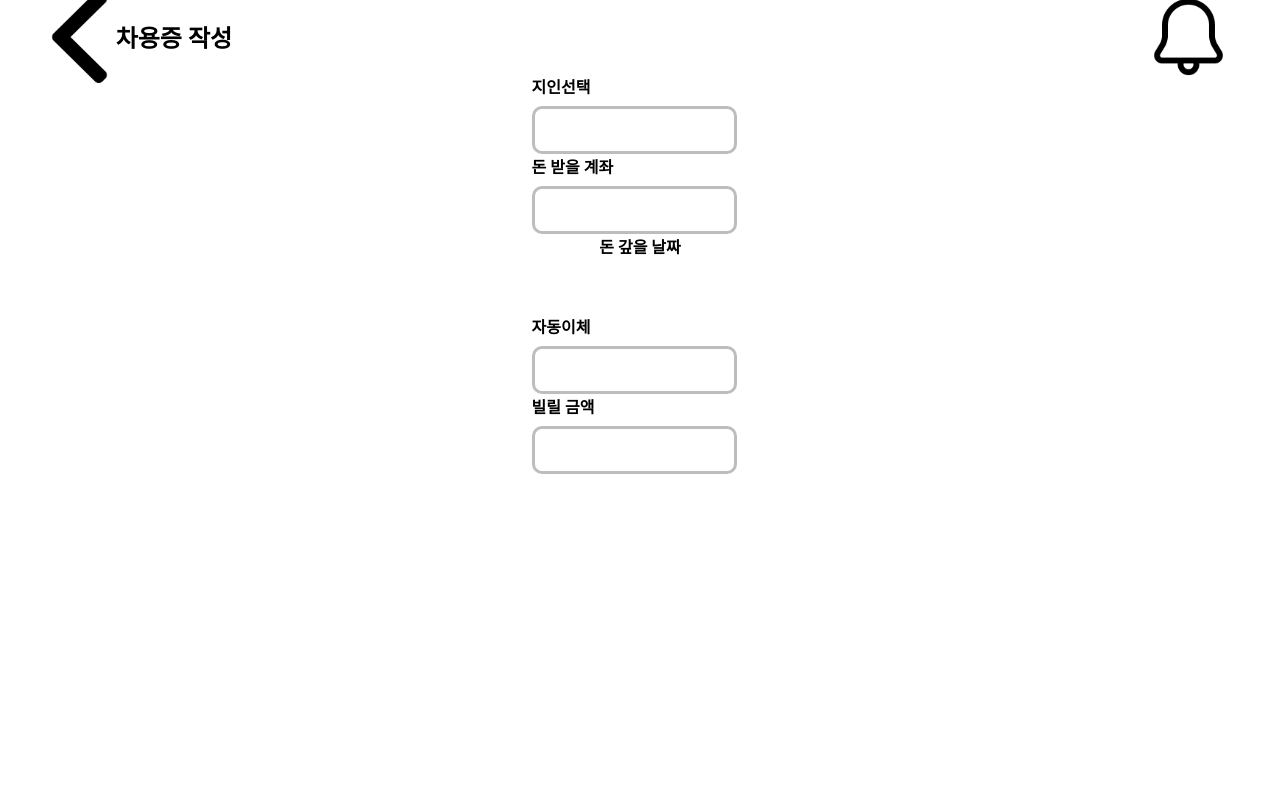
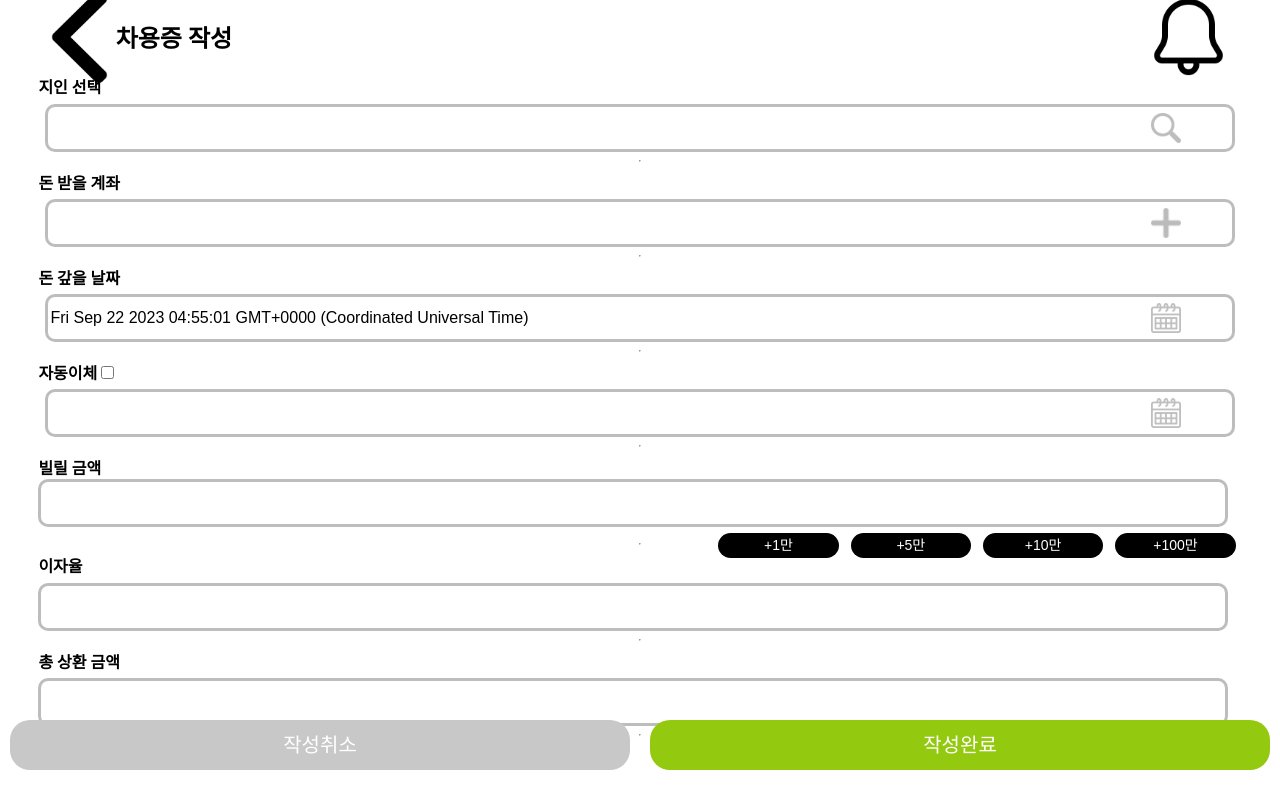
Before and after one commit to B-108/8finance, a React (Vite) app in the folder Billage/Front/billage/: page /transfer in a window 1280 px wide. Built offline with nearby package versions, Linux system fonts and the light colour scheme.

Commit message:
feat : transfer뼈대작성

```diff
--- a/Billage/Front/billage/src/components/Common/Button.tsx
+++ b/Billage/Front/billage/src/components/Common/Button.tsx
@@ -11,29 +11,30 @@ interface ButtonProps {
     disabled?: boolean;
 
     // 사이즈 설정
-    $size ?: string
+    $size?: string;
 
     // 버튼 종류
-    $basicGreenBtn ?: boolean
-    $basicGrayBtn ?: boolean
-    $smallGreenBtn ?: boolean
-    $smallGrayBtn ?: boolean
+    $basicGreenBtn?: boolean;
+    $basicGrayBtn?: boolean;
+    $smallGreenBtn?: boolean;
+    $smallGrayBtn?: boolean;
+    $smallBlackBtn?: boolean;
 
     // 색상 지정
-    $Green ?:boolean
-    $Gray ?:boolean
+    $Green?: boolean;
+    $Gray?: boolean;
 
     // 위치 선정
-    $absolute ?: string
+    $absolute?: string;
 }
 
 const StyledButton = styled.button<ButtonProps>`
     width: auto;
     height: auto;
-    border : none;
+    border: none;
     color: white;
     padding: 0%;
-    text-align : center;
+    text-align: center;
     font-size: ${theme.fontSize.DF_16};
     width: ${(props) => props.$size?.split(',')[0]};
     height: ${(props) => props.$size?.split(',')[1]};
@@ -50,9 +51,8 @@ const StyledButton = styled.button<ButtonProps>`
         css`
             font-size: ${theme.fontSize.M_20};
             border-radius: ${theme.radius.L_20};
-            background-color: ${theme.color.green[0]};;
-        `
-    }
+            background-color: ${theme.color.green[0]};
+        `}
 
     // 회색 큰/중간 사이즈 버튼
     ${(props) =>
@@ -60,9 +60,8 @@ const StyledButton = styled.button<ButtonProps>`
         css`
             font-size: ${theme.fontSize.M_20};
             border-radius: ${theme.radius.L_20};
-            background-color: ${theme.color.gray[40]};;
-        `
-    }
+            background-color: ${theme.color.gray[40]};
+        `}
 
     // 초록색 작은 사이즈 버튼 (모달용/전송용)
     ${(props) =>
@@ -70,9 +69,8 @@ const StyledButton = styled.button<ButtonProps>`
         css`
             font-size: ${theme.fontSize.DF_16};
             border-radius: ${theme.radius.DF_8};
-            background-color: ${theme.color.green[0]};;
-        `
-    }
+            background-color: ${theme.color.green[0]};
+        `}
 
     // 회색 작은 사이즈 버튼 (모달용)
     ${(props) =>
@@ -80,26 +78,31 @@ const StyledButton = styled.button<ButtonProps>`
         css`
             font-size: ${theme.fontSize.DF_16};
             border-radius: ${theme.radius.DF_8};
-            background-color: ${theme.color.gray[40]};;
-        `
-    }
+            background-color: ${theme.color.gray[40]};
+        `}
+    // 검은색 작은 사이즈 버튼 (빌릴금액)
+    ${(props) =>
+        props.$smallBlackBtn &&
+        css`
+            font-size: ${theme.fontSize.S_14};
+            border-radius: ${theme.radius.M_15};
+            background-color: ${theme.color.black};
+        `}
 
     // 초록색
     ${(props) =>
         props.$Green &&
         css`
-            background-color:  ${theme.color.green[0]};
-        `
-    }
+            background-color: ${theme.color.green[0]};
+        `}
 
     // 회색
     ${(props) =>
         props.$Gray &&
         css`
-            background-color:  ${theme.color.gray[70]};
-        `
-    }
-`
+            background-color: ${theme.color.gray[70]};
+        `}
+`;
 
 const Button = (props:ButtonProps) => {
     return <StyledButton {...props}> {props.children} </StyledButton>
--- a/Billage/Front/billage/src/components/Common/Input.tsx
+++ b/Billage/Front/billage/src/components/Common/Input.tsx
@@ -2,32 +2,36 @@ import React, {ChangeEvent} from 'react'
 
 import styled, {css} from "styled-components"
 import theme from '/src/themes';
+import Image from './Image';
 
 interface InputProps {
     children?: React.ReactNode;
     onClick?: () => void;
 
-    value? : string  | number | Date;
+    value?: string | number | Date;
     onChange?: (event: ChangeEvent<HTMLInputElement>) => void;
 
     disabled?: boolean;
-    type?: 'phone' | 'number' | 'money' | 'name' | 'day' | 'interest';
+    type?: 'phone' | 'number' | 'money' | 'name' | 'day' | 'interest' | 'amount' | 'totalAmount';
 
     // 사이즈 설정
-    $size ?: string
+    $size?: string;
 
     // 활성 상태
-    $active ?: boolean;
+    $active?: boolean;
 
     // 간편 비밀번호
-    $simplepassword ?: boolean
+    $simplepassword?: boolean;
+
+    // 사진
+    $buttonImage?: string;
 }
 
 const StyledInput = styled.input<InputProps>`
     // 기본값
     width: auto;
     height: auto;
-    border : 1px solid black;
+    border: 1px solid black;
     font-size: ${theme.fontSize.DF_16};
     border-radius: ${theme.radius.S_10};
     line-height: ${(props) => props.$size?.split(',')[1]};
@@ -40,21 +44,20 @@ const StyledInput = styled.input<InputProps>`
     ${(props) =>
         props.$active &&
         css`
-            border : 3px solid ${theme.color.gray[70]};
+            border: 3px solid ${theme.color.gray[70]};
             font-size: ${theme.fontSize.DF_16};
             border-radius: ${theme.radius.S_10};
 
             &:focus {
                 outline: 1px solid ${theme.color.green[0]};
             }
-        `
-    }
+        `}
 
     // 간편 비밀번호 입력
     ${(props) =>
         props.$simplepassword &&
         css`
-            border : 1px solid ${theme.color.gray[100]};
+            border: 1px solid ${theme.color.gray[100]};
             background-color: ${theme.color.gray[100]};
             font-size: ${theme.fontSize.DF_16};
             border-radius: 100%;
@@ -63,15 +66,29 @@ const StyledInput = styled.input<InputProps>`
                 outline: 1px solid ${theme.color.green[0]};
                 background-color: ${theme.color.green[0]};
             }
-        `
-    }
-`
+        `}
 
-const Input = (props:InputProps) => {
-    return <StyledInput {...props}></StyledInput>
-}
+    // 타입이 "interest"인 경우 "%" 기호 표시
+    ${(props) =>
+        props.type === 'interest' &&
+        css`
+            position: relative;
 
-export default Input
+            &:after {
+                content: '%';
+                position: absolute;
+                right: 10px; // '%' 기호의 오른쪽 여백 조정
+                top: 50%;
+                transform: translateY(-50%);
+            }
+        `}
+`;
+
+const Input = (props: InputProps) => {
+    return <StyledInput {...props}></StyledInput>;
+};
+
+export default Input;
 
 export const InputHeader = styled.div`
     width: fit-content;
@@ -94,7 +111,7 @@ export const InputDiv = styled.div`
 
 export const InputAuthHeader = styled(InputHeader)`
     margin-bottom: 47px;
-`
+`;
 
 export const ButtonBox = styled.div`
     position: absolute;
@@ -103,4 +120,31 @@ export const ButtonBox = styled.div`
     width: 90%;
 
     /* border: 1px solid red; */
-`
+`;
+
+//
+export const InputWithPercentage = styled(StyledInput)<{ $hasPercentage?: boolean }>`
+    position: relative;
+
+    &::after {
+        content: '%';
+        position: absolute;
+        top: 50%;
+        right: 10px; /* 원하는 위치로 조절 가능 */
+        transform: translateY(-50%);
+        display: ${(props) => (props.$hasPercentage ? 'block' : 'none')};
+    }
+`;
+
+// 오른쪽에 이미지 달린 인풋
+export const ButtonInput = (props: InputProps) => {
+    return (
+        <InputDiv>
+            <StyledInput {...props}></StyledInput>
+            <ButtonBox>
+                {/* 이미지 버튼을 여기에 추가하세요 */}
+                {props.$buttonImage && <Image src={props.$buttonImage} alt="Button Image" width="30px" />}
+            </ButtonBox>
+        </InputDiv>
+    );
+};
--- a/Billage/Front/billage/src/pages/Transfer/Transfer.style.ts
+++ b/Billage/Front/billage/src/pages/Transfer/Transfer.style.ts
@@ -2,14 +2,19 @@ import styled from 'styled-components';
 import theme from '/src/themes';
 
 export const InputDiv = styled.div`
+    width: 100%;
     display: flex;
     flex-direction: column;
     justify-content: space-between;
     height: 80px;
 `;
 
-export const InputTitle = styled.p`
+export const InputTitle = styled.div`
     font-size: ${theme.fontSize.DF_16};
     margin: 0px;
     font-weight: 800;
 `;
+
+export const StyledCheckbox = styled.input`
+    font-size: 16px;
+`;
--- a/Billage/Front/billage/src/pages/Transfer/Transfer.tsx
+++ b/Billage/Front/billage/src/pages/Transfer/Transfer.tsx
@@ -1,14 +1,24 @@
 import { InputDiv, InputTitle } from './Transfer.style';
-import Input from '/src/components/Common/Input';
+import Input, { ButtonInput } from '/src/components/Common/Input';
 import React, { useState } from 'react';
 import DatePicker from 'react-datepicker';
 import 'react-datepicker/dist/react-datepicker.css';
 import CenteredContainer from '/src/components/Common/CenterAlign';
 import Header from '/src/components/Header/Header';
+import Image from '/src/components/Common/Image';
+import plus from '/src/assets/plus.svg';
+import calendar from '/src/assets/calendar.svg';
+import magnifyingGlass from '/src/assets/magnifyingGlass.svg';
+import Button from '/src/components/Common/Button';
+import { css } from 'styled-components';
 
 function Transfer() {
     const [friendInfo, setFriendInfo] = useState<string>('');
     const [accountInfo, setAccountInfo] = useState<string>('');
+    const [amount, setAmount] = useState<string>('');
+    const [endDate, setEndDate] = useState(new Date());
+    const [transferDate, setTransferDate] = useState<string>('');
+    const [interest, setInterest] = useState<string>('');
 
     const handleFriendInfoChange = (event: React.ChangeEvent<HTMLInputElement>) => {
         setFriendInfo(event.target.value);
@@ -16,35 +26,136 @@ function Transfer() {
     const handleAccountInfoChange = (event: React.ChangeEvent<HTMLInputElement>) => {
         setAccountInfo(event.target.value);
     };
-    const [endDate, setEndDate] = useState(new Date());
-    const [transferDate, setTransferDate] = useState(new Date());
+    const handleAmountChange = (event: React.ChangeEvent<HTMLInputElement>) => {
+        setAccountInfo(event.target.value);
+    };
+    const handleEndDateChange = (event: React.ChangeEvent<HTMLInputElement>) => {
+        setAccountInfo(event.target.value);
+    };
+    const handleTransferDateChange = (event: React.ChangeEvent<HTMLInputElement>) => {
+        setAccountInfo(event.target.value);
+    };
+    const handleInterestChange = (event: React.ChangeEvent<HTMLInputElement>) => {
+        setAccountInfo(event.target.value);
+    };
 
     return (
         <CenteredContainer>
             <Header headerTitle="차용증 작성"></Header>
             {/* <DatePicker selected={endDate} onChange={(date) => setEndDate(date)} /> */}
             <InputDiv>
-                <InputTitle>지인선택</InputTitle>
-                <Input value={friendInfo} $active $size="90%,40px" onChange={handleFriendInfoChange}></Input>
+                <InputTitle>지인 선택</InputTitle>
+                <ButtonInput
+                    value={friendInfo}
+                    $active
+                    $size="98%,40px"
+                    onChange={handleFriendInfoChange}
+                    $buttonImage={magnifyingGlass} // 이미지 버튼 추가
+                />
             </InputDiv>
+            <hr />
             <InputDiv>
                 <InputTitle>돈 받을 계좌</InputTitle>
-                <Input value={accountInfo} $active $size="90%,40px" onChange={handleAccountInfoChange}></Input>
+                <ButtonInput
+                    value={accountInfo}
+                    $active
+                    $size="98%,40px"
+                    onChange={handleAccountInfoChange}
+                    $buttonImage={plus} // 이미지 버튼 추가
+                />
             </InputDiv>
+            <hr />
             <InputDiv>
                 <InputTitle>돈 갚을 날짜</InputTitle>
-                {/* <DatePicker selected={endDate} onChange={(date) => setEndDate(date)} /> */}
+                <ButtonInput
+                    value={endDate}
+                    $active
+                    $size="98%,40px"
+                    onChange={handleEndDateChange}
+                    $buttonImage={calendar} // 이미지 버튼 추가
+                />
             </InputDiv>
+            <hr />
             <InputDiv>
-                <InputTitle>자동이체</InputTitle>
-                <Input value={friendInfo} $active $size="90%,40px" onChange={handleFriendInfoChange}></Input>
+                <InputTitle>
+                    자동이체
+                    <input type="checkbox" id="myCheckbox" />
+                </InputTitle>
+                <ButtonInput
+                    value={transferDate}
+                    $active
+                    $size="98%,40px"
+                    onChange={handleTransferDateChange}
+                    $buttonImage={calendar} // 이미지 버튼 추가
+                />
             </InputDiv>
+            <hr />
             <InputDiv>
                 <InputTitle>빌릴 금액</InputTitle>
-                <Input value={friendInfo} $active $size="90%,40px" onChange={handleFriendInfoChange}></Input>
+                <Input value={amount} $active $size="98%,40px" onChange={handleAmountChange}></Input>
+                <SmallButtonsContainer></SmallButtonsContainer>
             </InputDiv>
+            <hr />
+            <InputDiv>
+                <InputTitle>이자율</InputTitle>
+                <Input
+                    type="interest"
+                    value={interest}
+                    $active
+                    $size="98%,40px"
+                    onChange={handleInterestChange}
+                ></Input>
+            </InputDiv>
+            <hr />
+            <InputDiv>
+                <InputTitle>총 상환 금액</InputTitle>
+                <Input value={friendInfo} $active $size="98%,40px" onChange={handleFriendInfoChange}></Input>
+            </InputDiv>
+            <hr />
+            <ButtonContainer></ButtonContainer>
         </CenteredContainer>
     );
 }
 
 export default Transfer;
+
+const SmallButtonsContainer = () => {
+    return (
+        <div style={{ display: 'flex', justifyContent: 'flex-end' }}>
+            <Button $smallBlackBtn $size="10%,25px" style={{ margin: '6px' }}>
+                +1만
+            </Button>
+            <Button $smallBlackBtn $size="10%,25px" style={{ margin: '6px' }}>
+                +5만
+            </Button>
+            <Button $smallBlackBtn $size="10%,25px" style={{ margin: '6px' }}>
+                +10만
+            </Button>
+            <Button $smallBlackBtn $size="10%,25px" style={{ margin: '6px' }}>
+                +100만
+            </Button>
+        </div>
+    );
+};
+
+const ButtonContainer = () => {
+    return (
+        <div
+            style={{
+                width: '100%',
+                display: 'flex',
+                justifyContent: 'center',
+                alignItems: 'flex-end',
+                position: 'absolute',
+                bottom: '20px',
+            }}
+        >
+            <Button $basicGrayBtn $size="100%, 50px" style={{ margin: '10px' }}>
+                작성취소
+            </Button>
+            <Button $basicGreenBtn $size="100%, 50px" style={{ margin: '10px' }}>
+                작성완료
+            </Button>
+        </div>
+    );
+};
```
Also changed, not shown: Billage/Front/billage/src/components/Common/Image.tsx (+19 -19 lines), Billage/Front/billage/src/assets/calendar.svg (added), Billage/Front/billage/src/assets/magnifyingGlass.svg (added).
